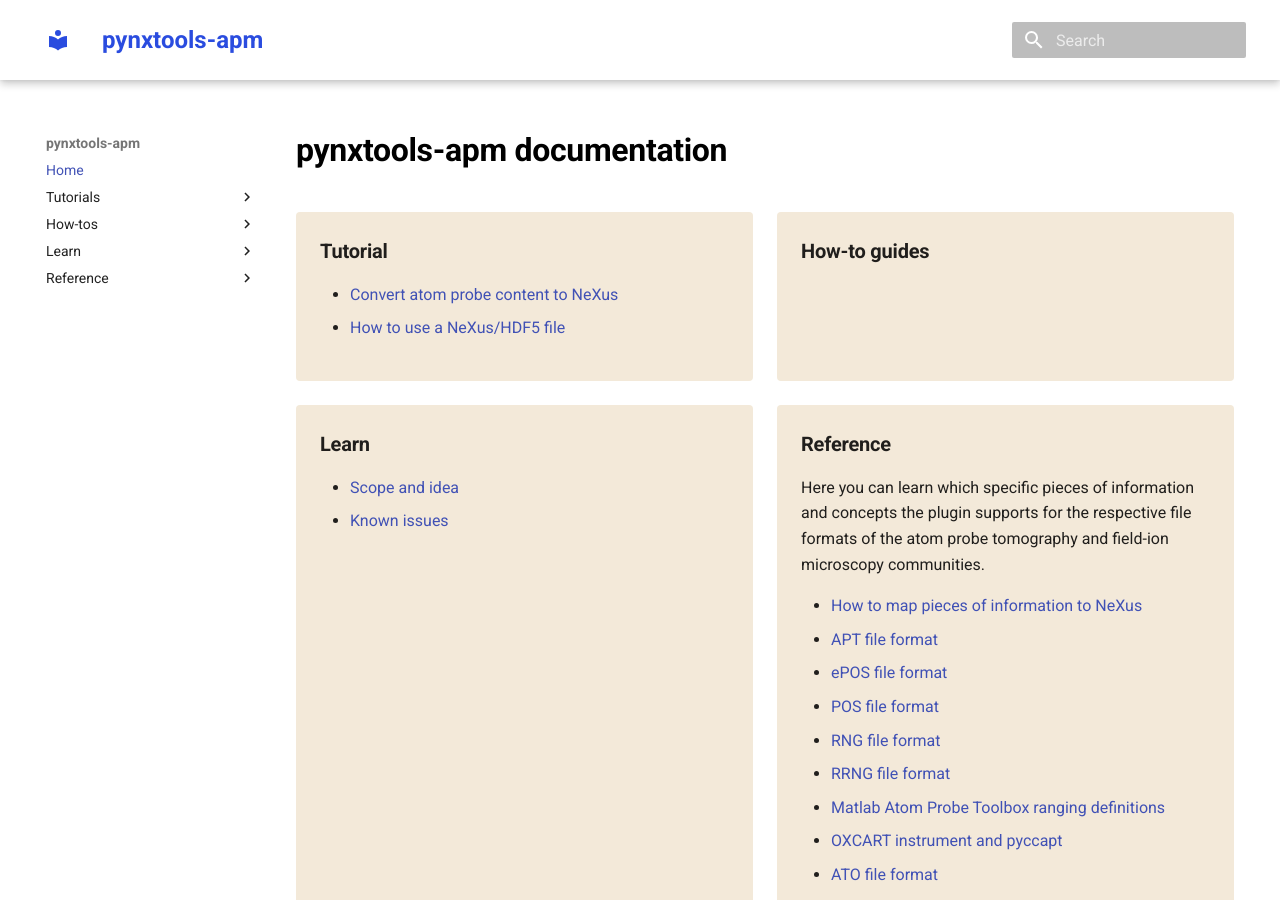
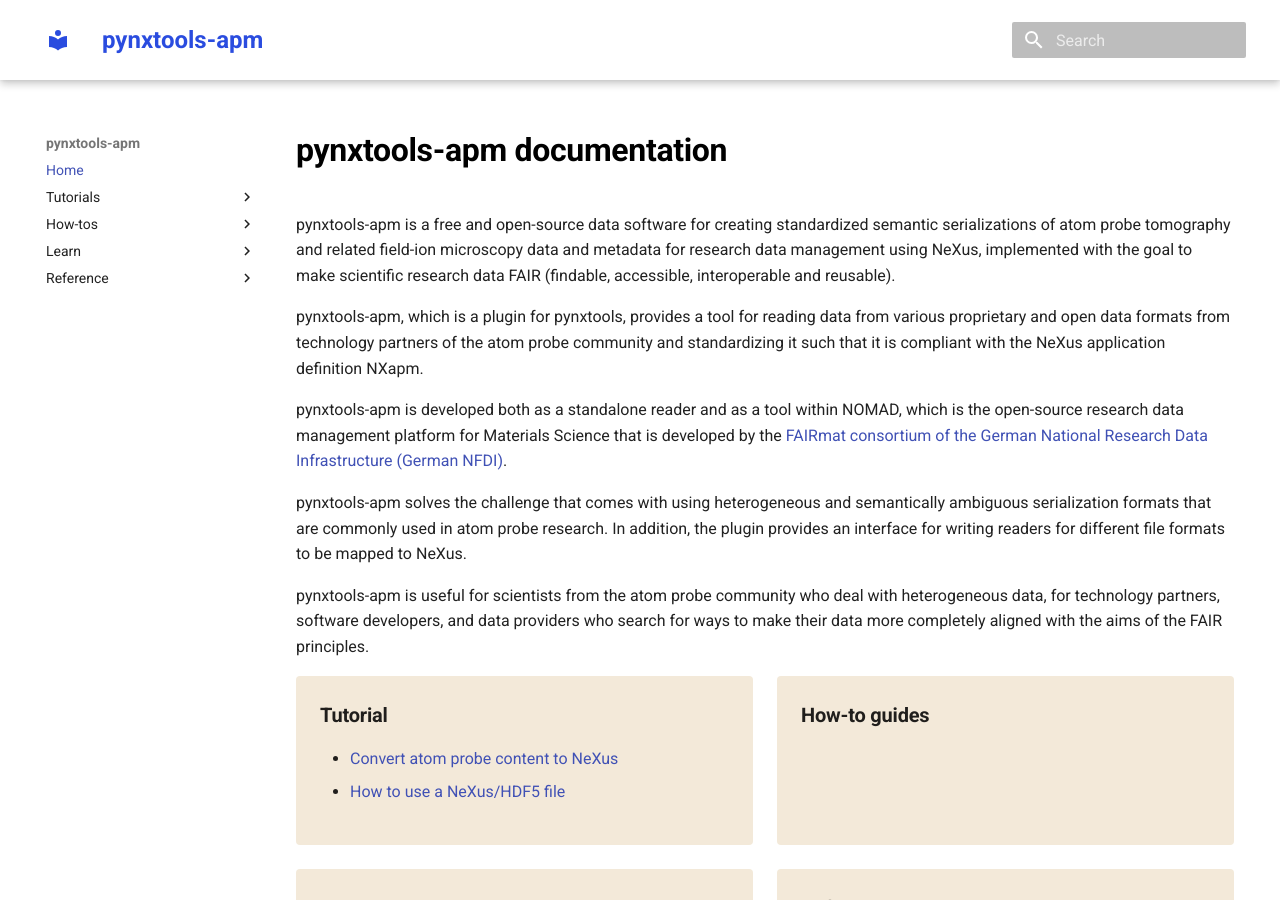
Before and after one commit to FAIRmat-NFDI/pynxtools-apm, an MkDocs documentation site: the page built from docs/index.md, in a window 1280 px wide and 900 px high. Built offline with MkDocs 1.6.1 and Material for MkDocs 9.7.7, drawn with Linux system fonts in a browser that asks for light colours; some of the changed text lies outside the part shown.

Commit message:
Adding contextualizing information in the documentation (#15)
Co-authored-by: mkuehbach <markus.kuehbach@hu-berlin.de>

```diff
--- a/docs/index.md
+++ b/docs/index.md
@@ -3,13 +3,20 @@
 ---
 
 # pynxtools-apm documentation
+pynxtools-apm is a free and open-source data software for creating standardized semantic serializations of atom probe tomography and related field-ion microscopy data and metadata for research data management using NeXus, implemented with the goal to make scientific research data FAIR (findable, accessible, interoperable and reusable).
+
+pynxtools-apm, which is a plugin for pynxtools, provides a tool for reading data from various proprietary and open data formats from technology partners of the
+atom probe community and standardizing it such that it is compliant with the NeXus application definition NXapm.
+
+pynxtools-apm is developed both as a standalone reader and as a tool within NOMAD, which is the open-source research data management platform for Materials Science that is developed by the [FAIRmat consortium of the German National Research Data Infrastructure (German NFDI)](https://www.nfdi.de/consortia-fairmat/?lang=en).
+
+pynxtools-apm solves the challenge that comes with using heterogeneous and semantically ambiguous serialization formats that are commonly used in atom probe research. In addition, the plugin provides an interface for writing readers for different file formats to be mapped to NeXus.
+
+pynxtools-apm is useful for scientists from the atom probe community who deal with heterogeneous data, for technology partners, software developers, and data providers who search for ways to make their data more completely aligned with the aims of the FAIR principles.
 
 <!-- A single sentence that says what the product is, succinctly and memorably -->
-
 <!-- A paragraph of one to three short sentences, that describe what the product does. -->
-
 <!-- A third paragraph of similar length, this time explaining what need the product meets -->
-
 <!-- Finally, a paragraph that describes whom the product is useful for. -->
 
 <div markdown="block" class="home-grid">
@@ -66,3 +73,4 @@
 </div>
 
 <h2>Project and community</h2>
+[The work is funded by the Deutsche Forschungsgemeinschaft (DFG, German Research Foundation) – 460197019 (FAIRmat)](https://gepris.dfg.de/gepris/projekt/460197019?language=en).
```
